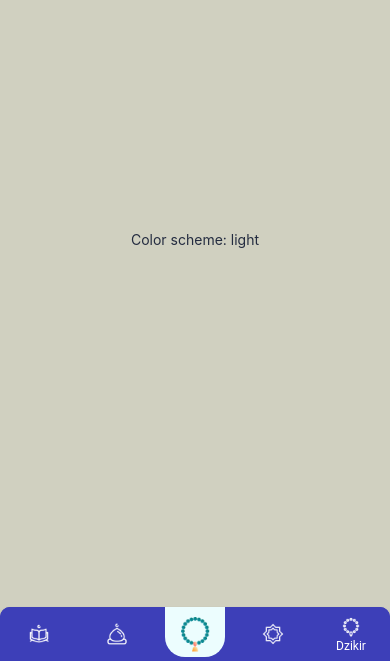
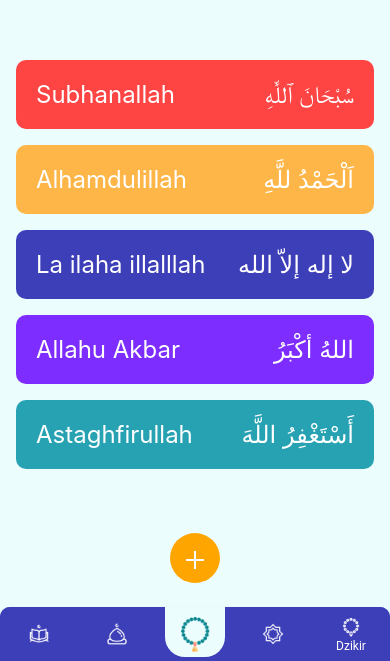
Before and after one commit to fahmialfareza/dzikir-app, a React Native app: screen /Dzikir in a window 390 px wide. Shown: the part 183-844 px from the top of the page. Built offline with nearby package versions, Linux system fonts and the light colour scheme; what expo-sqlite would draw is missing.

Commit message:
Dzikir Screen Done

```diff
--- /dev/null
+++ b/components/DzikirItem.tsx
@@ -0,0 +1,47 @@
+import React from 'react';
+import { TouchableOpacity, StyleSheet, Text, View } from 'react-native';
+
+import DzikirTarget from '../models/dzikirTarget';
+
+export interface DzikirItemProps {
+  item: DzikirTarget;
+  onPress?: () => void;
+  backgroundColor?: string;
+  textColor?: string;
+}
+
+const DzikirItem = ({
+  item,
+  onPress,
+  backgroundColor,
+  textColor,
+}: DzikirItemProps) => (
+  <TouchableOpacity
+    onPress={onPress}
+    style={[styles.item, { backgroundColor }]}
+  >
+    <View>
+      <Text style={[styles.title, { color: textColor }]}>{item.title}</Text>
+    </View>
+    <View>
+      <Text style={[styles.title, { color: textColor }]}>{item.arabic}</Text>
+    </View>
+  </TouchableOpacity>
+);
+
+const styles = StyleSheet.create({
+  item: {
+    padding: 20,
+    marginVertical: 8,
+    marginHorizontal: 16,
+    flexDirection: 'row',
+    justifyContent: 'space-between',
+    borderRadius: 10,
+  },
+  title: {
+    fontSize: 24,
+  },
+  button: {},
+});
+
+export default DzikirItem;
--- /dev/null
+++ b/constants/dzikirData.ts
@@ -0,0 +1,41 @@
+import DzikirTarget from '../models/dzikirTarget';
+
+const data: DzikirTarget[] = [
+  {
+    id: 1,
+    title: 'Subhanallah',
+    arabic: 'سُبْحَانَ ٱللَّٰهِ',
+    background: '#FF4444',
+    color: '#fff',
+  },
+  {
+    id: 2,
+    title: 'Alhamdulillah',
+    arabic: 'اَلْحَمْدُ للَّهِ',
+    background: '#FFB648',
+    color: '#fff',
+  },
+  {
+    id: 3,
+    title: 'La ilaha illalllah',
+    arabic: 'لا إله إلاّ الله',
+    background: '#3D3FB8',
+    color: '#fff',
+  },
+  {
+    id: 4,
+    title: 'Allahu Akbar',
+    arabic: 'اللهُ أكْبَرُ',
+    background: '#7D2DFF',
+    color: '#fff',
+  },
+  {
+    id: 5,
+    title: 'Astaghfirullah',
+    arabic: 'أَسْتَغْفِرُ اللَّهَ',
+    background: '#26A2B2',
+    color: '#fff',
+  },
+];
+
+export default data;
--- a/models/dzikirTarget.ts
+++ b/models/dzikirTarget.ts
@@ -1,5 +1,8 @@
 export default interface DzikirTarget {
   id: number;
   title: string;
-  target: number;
+  arabic?: string;
+  background?: string;
+  color?: string;
+  target?: number;
 }
--- /dev/null
+++ b/navigations/DzikirNavigator.tsx
@@ -0,0 +1,37 @@
+import React from 'react';
+import {
+  createNativeStackNavigator,
+  NativeStackNavigationOptions,
+} from '@react-navigation/native-stack';
+
+import Dzikir, {
+  screenOptions as dzikirScreenOptions,
+} from '../screens/dzikir/Dzikir';
+import DzikirCounter, {
+  screenOptions as dzikirCounterScreenOptions,
+} from '../screens/dzikir/DzikirConter';
+
+const defaultDzikirScreenOptions: NativeStackNavigationOptions = {
+  headerShown: false,
+};
+
+const Stack = createNativeStackNavigator();
+
+const DzikirNavigator = () => {
+  return (
+    <Stack.Navigator screenOptions={defaultDzikirScreenOptions}>
+      <Stack.Screen
+        name="DzikirMenu"
+        component={Dzikir}
+        options={dzikirScreenOptions}
+      />
+      <Stack.Screen
+        name="DzikirDetails"
+        component={DzikirCounter}
+        options={dzikirCounterScreenOptions}
+      />
+    </Stack.Navigator>
+  );
+};
+
+export default DzikirNavigator;
--- a/navigations/TabNavigator.tsx
+++ b/navigations/TabNavigator.tsx
@@ -25,7 +25,9 @@ import AlMatsuratScreen, {
 } from '../screens/AlMatsurat';
 import DzikirScreen, {
   screenOptions as dzikirScreenOptions,
-} from '../screens/Dzikir';
+} from '../screens/dzikir/Dzikir';
+
+import DzikirNavigator from './DzikirNavigator';
 
 const Tab = createMaterialBottomTabNavigator();
 
@@ -138,7 +140,7 @@ const TabNavigator = () => {
       ></Tab.Screen>
       <Tab.Screen
         name="Dzikir"
-        component={DzikirScreen}
+        component={DzikirNavigator}
         options={{
           tabBarIcon: ({ color }) => (
             <View>
--- a/package.json
+++ b/package.json
@@ -13,7 +13,7 @@
     "@react-navigation/bottom-tabs": "^6.3.1",
     "@react-navigation/material-bottom-tabs": "^6.2.1",
     "@react-navigation/native": "^6.0.10",
-    "@react-navigation/native-stack": "^6.6.2",
+    "@react-navigation/native-stack": "^6.7.0",
     "expo": "~45.0.0",
     "expo-sqlite": "~10.2.0",
     "expo-status-bar": "~1.3.0",
--- a/screens/Dzikir.tsx
+++ /dev/null
@@ -1,45 +0,0 @@
-import React from 'react';
-import { StatusBar } from 'expo-status-bar';
-import { Text, StyleSheet, View, useColorScheme } from 'react-native';
-
-const History = () => {
-  const colorScheme = useColorScheme();
-
-  const themeTextStyle =
-    colorScheme === 'light' ? styles.lightThemeText : styles.darkThemeText;
-  const themeContainerStyle =
-    colorScheme === 'light' ? styles.lightContainer : styles.darkContainer;
-
-  return (
-    <View style={[styles.container, themeContainerStyle]}>
-      <Text style={[themeTextStyle]}>Color scheme: {colorScheme}</Text>
-      <StatusBar />
-    </View>
-  );
-};
-
-export const screenOptions = {
-  headerTitle: 'History',
-};
-
-const styles = StyleSheet.create({
-  container: {
-    flex: 1,
-    alignItems: 'center',
-    justifyContent: 'center',
-  },
-  lightContainer: {
-    backgroundColor: '#d0d0c0',
-  },
-  darkContainer: {
-    backgroundColor: '#242c40',
-  },
-  lightThemeText: {
-    color: '#242c40',
-  },
-  darkThemeText: {
-    color: '#d0d0c0',
-  },
-});
-
-export default History;
--- a/screens/Home.tsx
+++ b/screens/Home.tsx
@@ -1,6 +1,5 @@
 import React from 'react';
 import { NavigationProp } from '@react-navigation/native';
-import { StatusBar } from 'expo-status-bar';
 import {
   StyleSheet,
   View,
@@ -39,8 +38,6 @@ const Home = ({ navigation }: HomeProps) => {
 
   return (
     <SafeAreaView style={[styles.container, themeContainerStyle]}>
-      <StatusBar />
-
       <View style={styles.row}>
         <View style={styles.topRowContent}></View>
         <View style={styles.topRowContent}>
--- /dev/null
+++ b/screens/dzikir/Dzikir.tsx
@@ -0,0 +1,118 @@
+import React from 'react';
+import {
+  StyleSheet,
+  View,
+  FlatList,
+  SafeAreaView,
+  useColorScheme,
+  Dimensions,
+  TouchableOpacity,
+  Platform,
+} from 'react-native';
+import Ionicons from '@expo/vector-icons/Ionicons';
+
+import screenMode from '../../constants/screenMode';
+import dzikirData from '../../constants/dzikirData';
+
+import DzikirItem, { DzikirItemProps } from '../../components/DzikirItem';
+import { NavigationProp } from '@react-navigation/native';
+import DzikirTarget from '../../models/dzikirTarget';
+
+interface DzikirProps {
+  navigation: NavigationProp<any, any>;
+}
+
+const Dzikir = ({ navigation }: DzikirProps) => {
+  const colorScheme = useColorScheme();
+
+  const themeContainerStyle =
+    colorScheme === 'light'
+      ? screenMode.lightContainer
+      : screenMode.darkContainer;
+  const themeTextStyle =
+    colorScheme === 'light'
+      ? screenMode.lightThemeText
+      : screenMode.darkThemeText;
+
+  const selectDzikirHandler = (item: DzikirTarget) => {
+    navigation.navigate('DzikirDetails', { item });
+  };
+
+  const renderItem = ({ item }: DzikirItemProps) => {
+    return (
+      <DzikirItem
+        item={item}
+        onPress={() => selectDzikirHandler(item)}
+        backgroundColor={item.background || themeTextStyle.color}
+        textColor={item.color || themeContainerStyle.backgroundColor}
+      />
+    );
+  };
+
+  return (
+    <SafeAreaView style={[styles.container, themeContainerStyle]}>
+      <View style={styles.topRow}>
+        <View style={styles.topRowContent}></View>
+      </View>
+
+      <View style={styles.itemRow}>
+        <FlatList
+          data={dzikirData}
+          renderItem={renderItem}
+          keyExtractor={(item) => String(item.id)}
+        />
+      </View>
+
+      <View style={styles.bottomRow}>
+        <TouchableOpacity style={styles.roundButton}>
+          <Ionicons
+            name={Platform.OS === 'android' ? 'md-add' : 'ios-add'}
+            size={32}
+            color="white"
+          />
+        </TouchableOpacity>
+      </View>
+    </SafeAreaView>
+  );
+};
+
+export const screenOptions = {
+  headerTitle: 'Dzikir',
+};
+
+const styles = StyleSheet.create({
+  container: {
+    flex: 1,
+  },
+  topRow: {
+    flex: 2,
+  },
+  itemRow: {
+    flex: 4,
+  },
+  bottomRow: {
+    flex: 1,
+    justifyContent: 'flex-start',
+    alignItems: 'center',
+    padding: 10,
+  },
+  topRowContent: {
+    flex: 1,
+    justifyContent: 'center',
+    alignItems: 'center',
+    padding: 10,
+  },
+  imageTopRowContent: {
+    width: Dimensions.get('window').width - 40,
+    borderRadius: 10,
+  },
+  roundButton: {
+    width: 50,
+    height: 50,
+    padding: 10,
+    borderRadius: 100,
+    backgroundColor: 'orange',
+  },
+});
+
+export default Dzikir;
--- /dev/null
+++ b/screens/dzikir/DzikirConter.tsx
@@ -0,0 +1,21 @@
+import React from 'react';
+import { View, Text } from 'react-native';
+import { RouteProp } from '@react-navigation/native';
+
+interface DzikirCounterProps {
+  route: RouteProp<any, any>;
+}
+
+function DzikirCounter({ route: { params } }: DzikirCounterProps) {
+  return (
+    <View style={{ flex: 1, alignItems: 'center', justifyContent: 'center' }}>
+      <Text>Details Screen</Text>
+    </View>
+  );
+}
+
+export const screenOptions = {
+  headerTitle: 'Dzikir Counter',
+};
+
+export default DzikirCounter;
```
Also changed, not shown: 1 other file (tests, documents, lock files or other folders).
